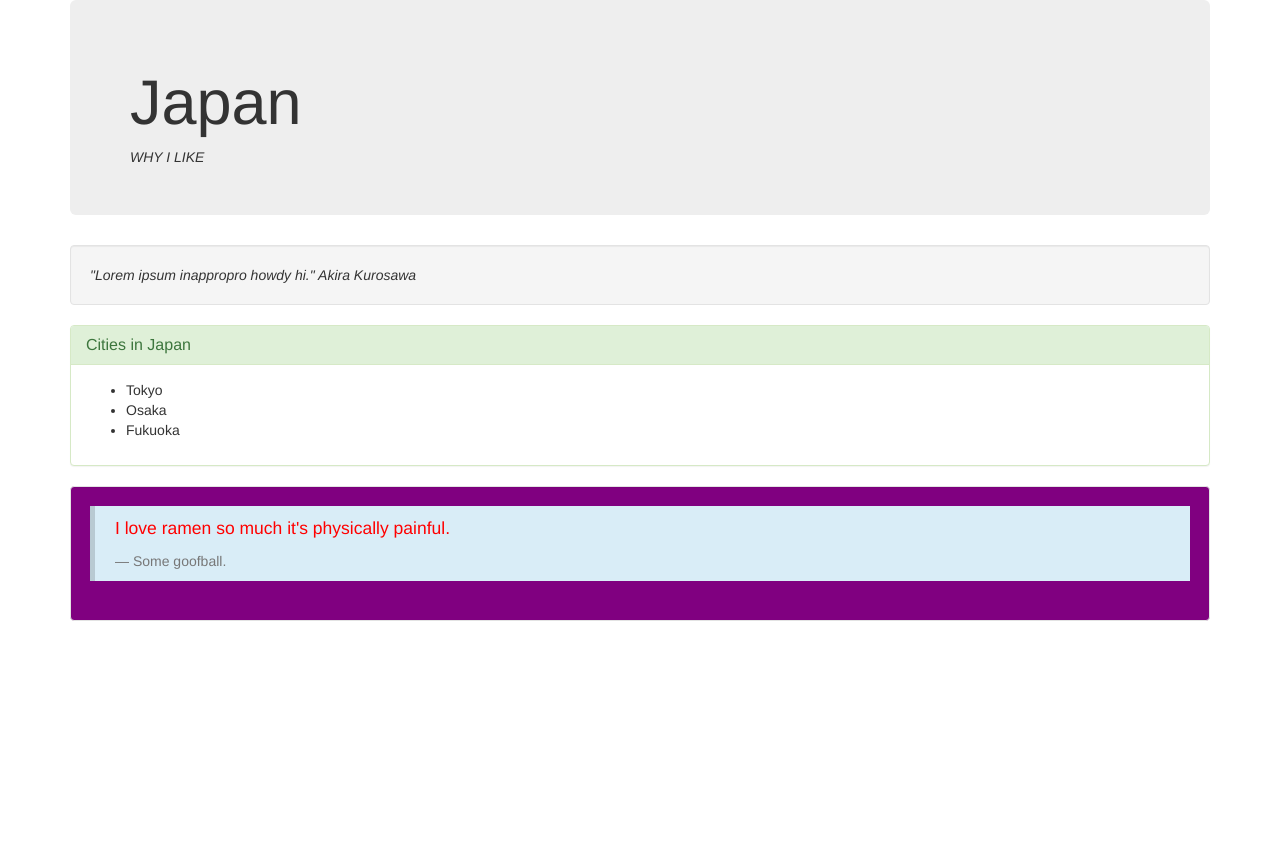
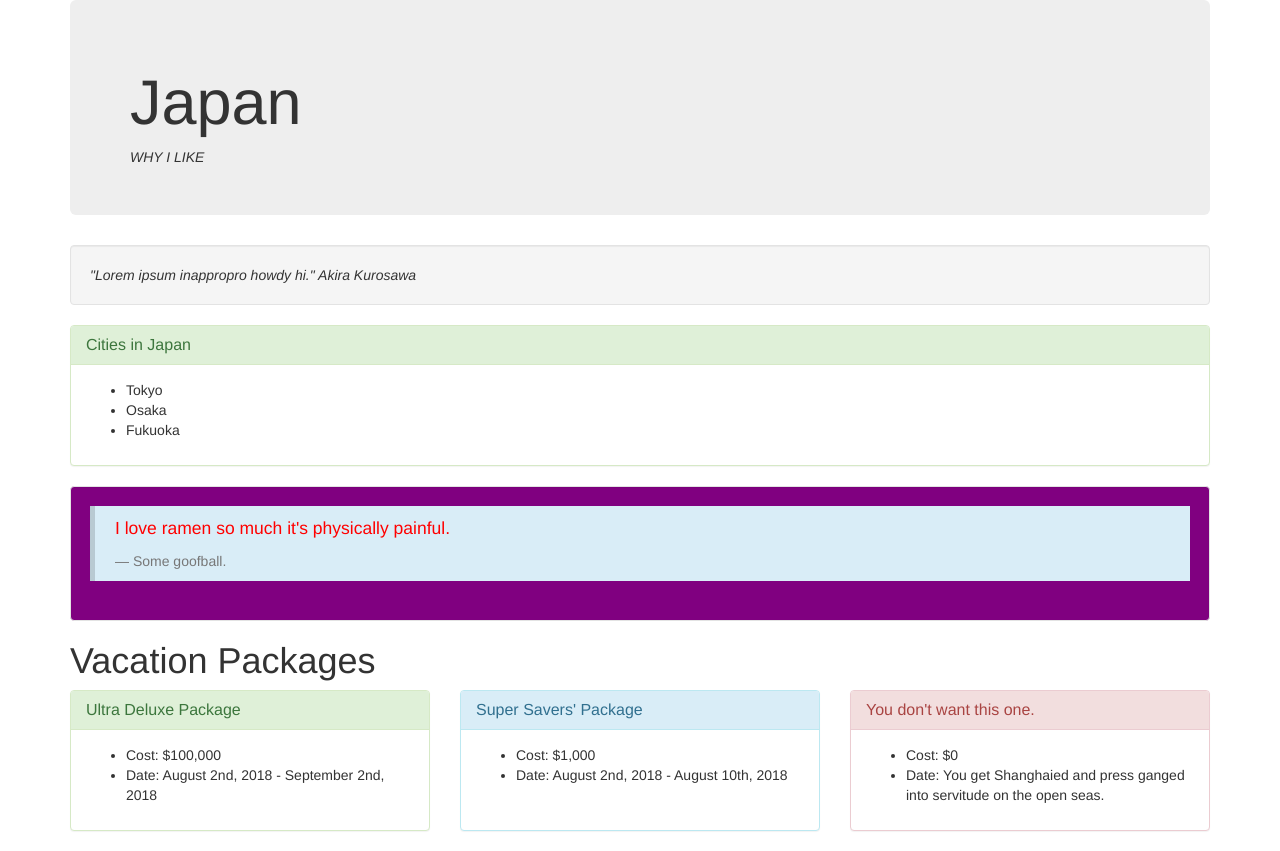
Before and after one commit to josephfriesen/vacation-site, a plain HTML site: page index.html in a window 1280 px wide. Before the commit the page ends 800 px from the top, so only its background shows below. Drawn offline with Linux system fonts and the light colour scheme.

Commit message:
Added Vacation Package columns in a single row.

```diff
--- a/css/style.css
+++ b/css/style.css
@@ -1,6 +1,3 @@
-.well_quotes {
-  background-color: red;
-}
 
 #thisone {
   background-color: purple;
--- a/index.html
+++ b/index.html
@@ -37,11 +37,50 @@
         </blockquote>
       </div>
 
+      <h1>Vacation Packages</h1>
 
-
-
-
-
+      <div class="row">
+        <div class="col-md-4">
+          <div class="panel panel-success">
+            <div class="panel-heading">
+              <h2 class="panel-title">Ultra Deluxe Package</h2>
+            </div>
+            <div class="panel-body">
+              <ul>
+                <li>Cost: $100,000</li>
+                <li>Date: August 2nd, 2018 - September 2nd, 2018</li>
+              </ul>
+            </div>
+          </div>
+        </div>
+        <div class="col-md-4">
+          <div class="panel panel-info">
+            <div class="panel-heading">
+              <h2 class="panel-title">Super Savers' Package</h2>
+            </div>
+            <div class="panel-body">
+              <ul>
+                <li>Cost: $1,000</li>
+                <li>Date: August 2nd, 2018 - August 10th, 2018</li>
+                <br>  <!--Inline Styling.-->
+              </ul>
+            </div>
+          </div>
+        </div>
+        <div class="col-md-4">
+          <div class="panel panel-danger">
+            <div class="panel-heading">
+              <h2 class="panel-title">You don't want this one.</h2>
+            </div>
+            <div class="panel-body">
+              <ul>
+                <li>Cost: $0</li>
+                <li>Date: You get Shanghaied and press ganged into servitude on the open seas.</li>
+              </ul>
+            </div>
+          </div>
+        </div>
+      </div>
     </div>
   </body>
 </html>
```
Lines whose indentation alone changed are shown as unchanged.
